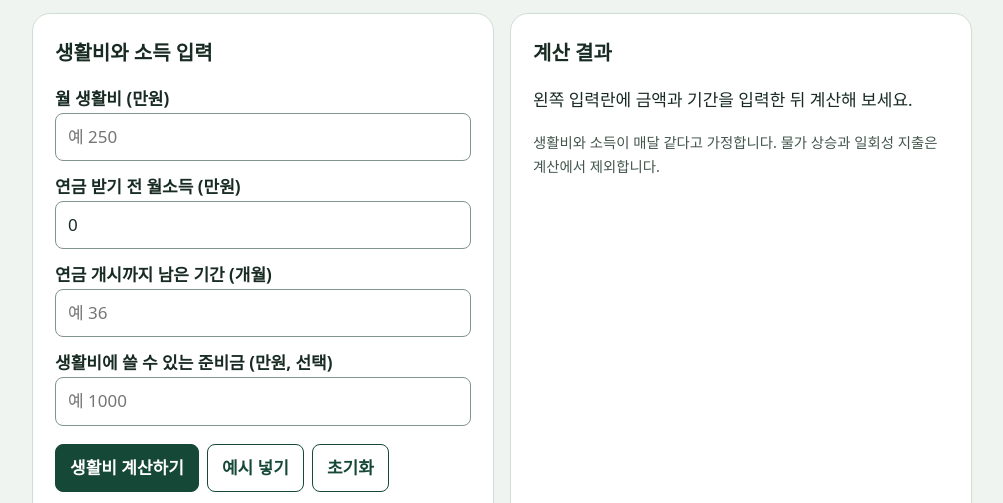
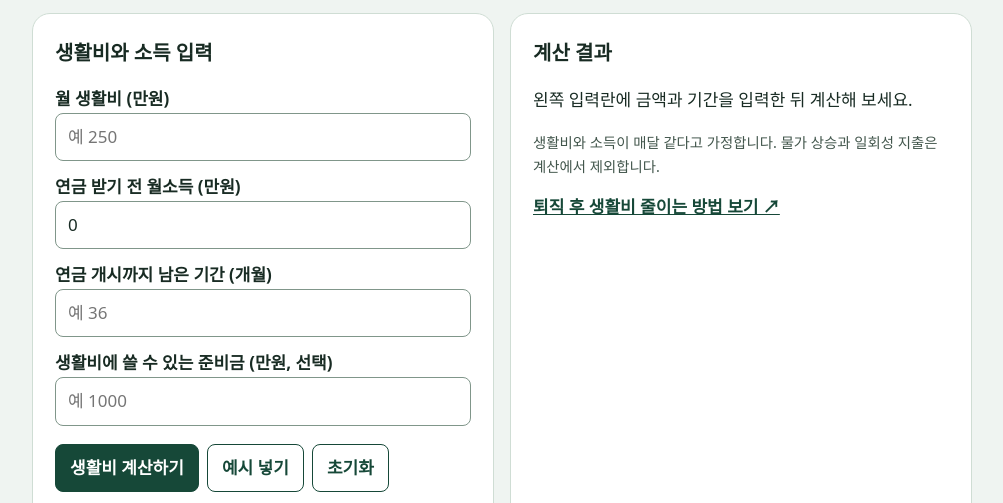
Before and after one commit to hoonkj/pension-living-cost-calculator_new, a plain HTML site: page index.html in a window 1280 px wide. Shown: the part 285-788 px from the top of the page, without its empty margins (138-1141 px from the left). Drawn offline with Linux system fonts and the light colour scheme.

Commit message:
Add files via upload

```diff
--- a/index.html
+++ b/index.html
@@ -82,7 +82,7 @@ footer{margin-top:16px}
 <script>
 "use strict";
 // 발행한 네이버 블로그 글 주소를 아래 따옴표 안에 넣으세요.
-const blogUrl = "";
+const blogUrl = "https://blog.naver.com/life50lab/224488708722";
 const byId = (id) => document.getElementById(id);
 const form = byId("budget");
 const money = new Intl.NumberFormat("ko-KR");
```
